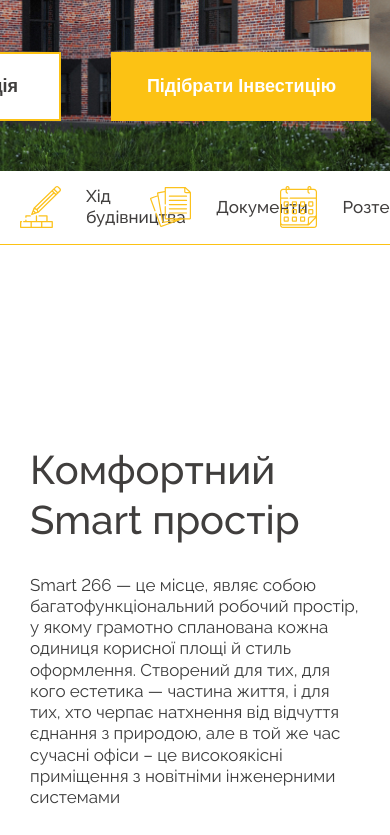
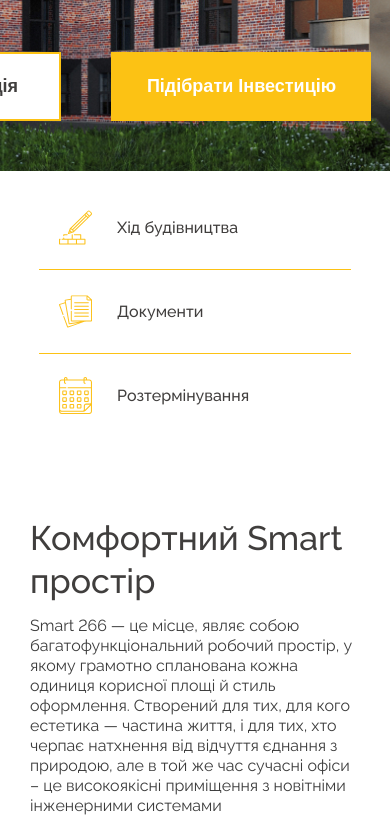
Before and after one commit to v-lavs/nedvigymoct, a website with bundled scripts: page single.html in a window 390 px wide. Shown: the part 599-1434 px from the top of the page. Built offline with nearby package versions, Linux system fonts and the light colour scheme.

Commit message:
responsive section article

```diff
--- a/single.html
+++ b/single.html
@@ -87,7 +87,10 @@
             <div class="container d-flex">
                 <div class="section-banner__sidebar">
                     <a href="#" class="section-banner__logo">
-                        <img src="assets/img/svg/logo-big-dark.svg" alt="" class="img">
+                        <picture>
+                            <source srcset="assets/img/svg/logo-big-gold.svg" media="(max-width: 940px)">
+                            <img src="assets/img/svg/logo-big-dark.svg" alt="" class="img">
+                        </picture>
                     </a>
 
                     <nav class="section-banner__nav">
@@ -150,16 +153,22 @@
                                 <div class="desc-table__cell desc-table__label">Ціна</div>
                                 <div class="desc-table__cell">
                                     <div class="text_desktop"> від 20 100 грн/м2</div>
-                                    <div class="text_mob"><div class="text_label">20 100</div><span>від <br> грн/<sup>2</sup></span></div></div>
+                                    <div class="text_mob">
+                                        <div class="text_label">20 100</div>
+                                        <span>від <br> грн/<sup>2</sup></span></div>
+                                </div>
                             </div>
                         </div>
-
                         <div class="desc-table__col">
                             <div class="desc-table__row">
                                 <div class="desc-table__cell desc-table__label ">Етап будівництва:</div>
                                 <div class="desc-table__cell">
                                     <div class="text_desktop">V КВАРТАЛ 2022</div>
-                                    <div class="text_mob"><div class="text_label">V КВАРТАЛ</div>2022</div></div>
+                                    <div class="text_mob">
+                                        <div class="text_label">V КВАРТАЛ</div>
+                                        2022
+                                    </div>
+                                </div>
                             </div>
                         </div>
                         <div class="desc-table__col">
@@ -167,19 +176,20 @@
                                 <div class="desc-table__cell desc-table__label">Площа</div>
                                 <div class="desc-table__cell">
                                     <div class="text_desktop">від 36 до 87 м2</div>
-                                    <div class="text_mob"><div class="text_label">36 - 87</div><span> м<sup>2</sup></span></div></div>
+                                    <div class="text_mob">
+                                        <div class="text_label">36 - 87</div>
+                                        <span> м<sup>2</sup></span></div>
+                                </div>
                             </div>
                         </div>
-
-
-
                         <div class="desc-table__col">
                             <div class="desc-table__row">
                                 <div class="desc-table__cell desc-table__label">Адреса</div>
                                 <div class="desc-table__cell">
                                     <div class="text_desktop">м. Львів, вул. Стрийська 266</div>
                                     <div class="text_mob">
-                                        <div class="text_label">Стрийська 266</div>м. Львів
+                                        <div class="text_label">Стрийська 266</div>
+                                        м. Львів
                                     </div>
                                 </div>
                             </div>
--- a/src/scss/base/_base.scss
+++ b/src/scss/base/_base.scss
@@ -8,6 +8,9 @@ body {
   font: 400 17px/1.25 $main-font;
   color: $dark;
   font-feature-settings: 'pnum' on, 'lnum' on;
+  @include respond-to($sm) {
+    font-size: 16px;
+  }
 }
 
 .hide {
@@ -51,11 +54,11 @@ body {
   font-weight: 500;
   font-size: 55px;
   color: $dark-100;
-  @include respond-to($md){
+  @include respond-to($md) {
     padding-top: 20px;
     font-size: 50px;
   }
-  @include respond-to($sm){
+  @include respond-to($sm) {
     font-size: 40px;
     margin: 0 auto;
   }
@@ -68,6 +71,10 @@ body {
 
     &:last-child {
       margin-bottom: 0;
+    }
+
+    @include respond-to($sm) {
+      font-size: 16px;
     }
   }
 }
@@ -99,7 +106,7 @@ body {
 }
 
 .section__header {
-    @include respond-to($md){
+  @include respond-to($md) {
     justify-content: center;
     .heading_anim {
       font-size: 75px;
--- a/src/scss/components/_gallery.scss
+++ b/src/scss/components/_gallery.scss
@@ -103,6 +103,10 @@
   }
 
   @include respond-to($sm) {
+
+    .section__header{
+      margin-bottom: 20px;
+    }
     .gallery__link {
       height: 330px;
     }
--- a/src/scss/layout/sections/_single-article.scss
+++ b/src/scss/layout/sections/_single-article.scss
@@ -197,6 +197,7 @@
 
   @include respond-to($xs) {
     padding-bottom: 110px;
+    padding-top: 20px;
     .text_mob {
       display: flex;
       flex-wrap: wrap;
@@ -285,5 +286,12 @@
       }
 
     }
+    .section__title {
+      font-size: 34px;
+      margin-bottom: 14px;
+    }
+    .dynamic-content {
+      margin-bottom: 55px;
+    }
   }
 }
--- a/src/scss/layout/sections/_single-banner.scss
+++ b/src/scss/layout/sections/_single-banner.scss
@@ -147,6 +147,7 @@
   @include respond-to($lg) {
     .container {
       flex-wrap: wrap;
+      position: relative;
     }
 
     .section-banner__banner {
@@ -158,18 +159,15 @@
     .section-banner__sidebar {
       width: 100%;
       order: 2;
+      display: flex;
     }
     .section-banner__nav {
-      display: flex;
-      flex-wrap: wrap;
-      flex-direction: row;
+      width: 50%;
+      padding-top: 20px;
     }
-    .section-banner__nav-link {
-      width: 33.33%;
-
-      &:last-child {
-        border-bottom: 1px solid $gold;
-      }
+    .section-banner__logo {
+      width: 200px;
+      margin: auto;
     }
   }
 
@@ -188,5 +186,43 @@
       left: 30px;
       z-index: 2;
     }
+    .section-banner__nav {
+      width: 100%;
+      flex-direction: row;
+    }
+    .section-banner__nav-link {
+      width: 33.33%;
+
+      &:last-child {
+        border-bottom: 1px solid $gold;
+      }
+    }
+  }
+  @include respond-to($sm) {
+    .section-banner__nav-link {
+      width: 70%;
+      margin: 0 auto;
+    }
+    .section-banner__nav-icon {
+      width: 33px;
+      height: 37px;
+    }
+  }
+
+  @include respond-to($xs) {
+    margin-bottom: 0;
+    .section-banner__nav {
+      flex-direction: column;
+      padding-top: 15px;
+
+    }
+    .section-banner__nav-link {
+      width: 80%;
+      font-size: 16px;
+      padding: 23px 20px;
+      &:last-child{
+        border: none;
+      }
+    }
   }
 }
--- a/src/scss/pages/single.scss
+++ b/src/scss/pages/single.scss
@@ -5,6 +5,9 @@
 
 .section-gallery {
   padding-bottom: 108px;
+  @include  respond-to($sm){
+    padding-bottom: 50px;
+  }
 }
 
 .section-building {
```
Also changed, not shown: dist/main.css. Lines whose indentation alone changed are shown as unchanged.
